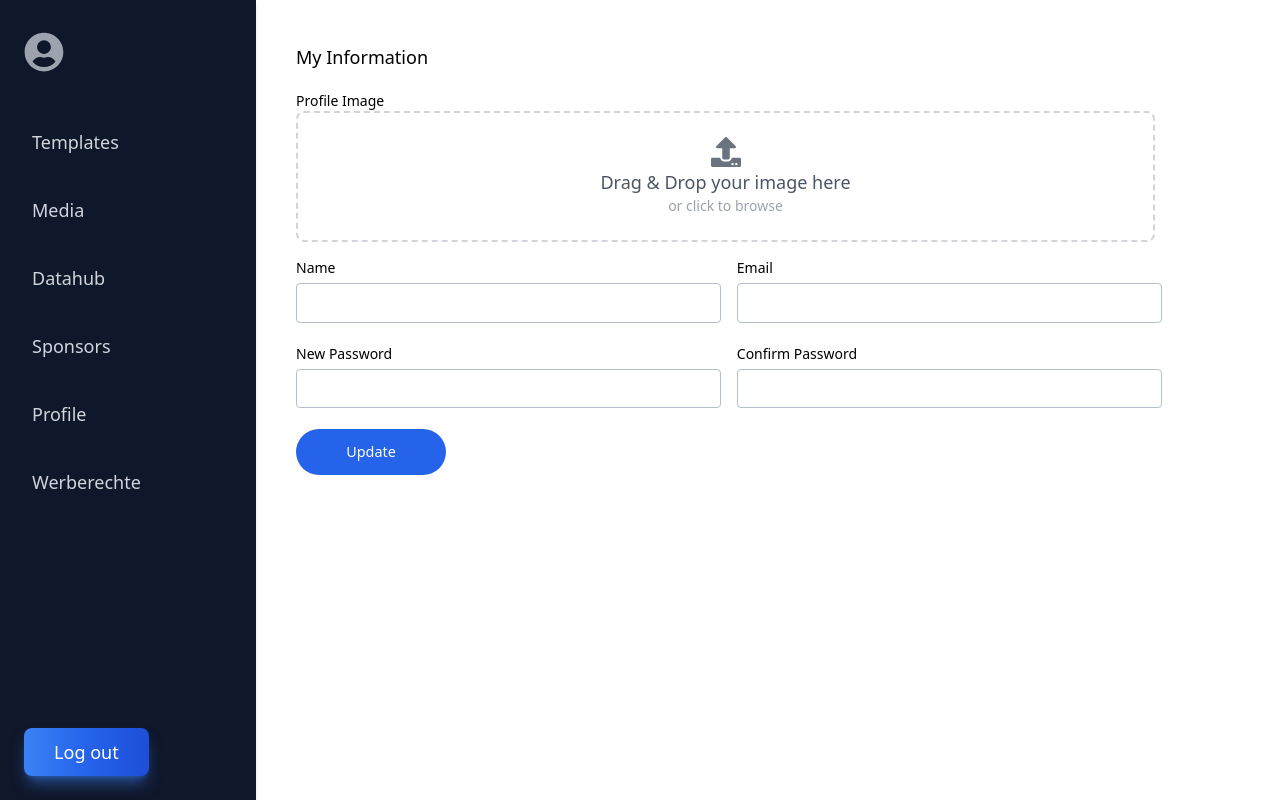
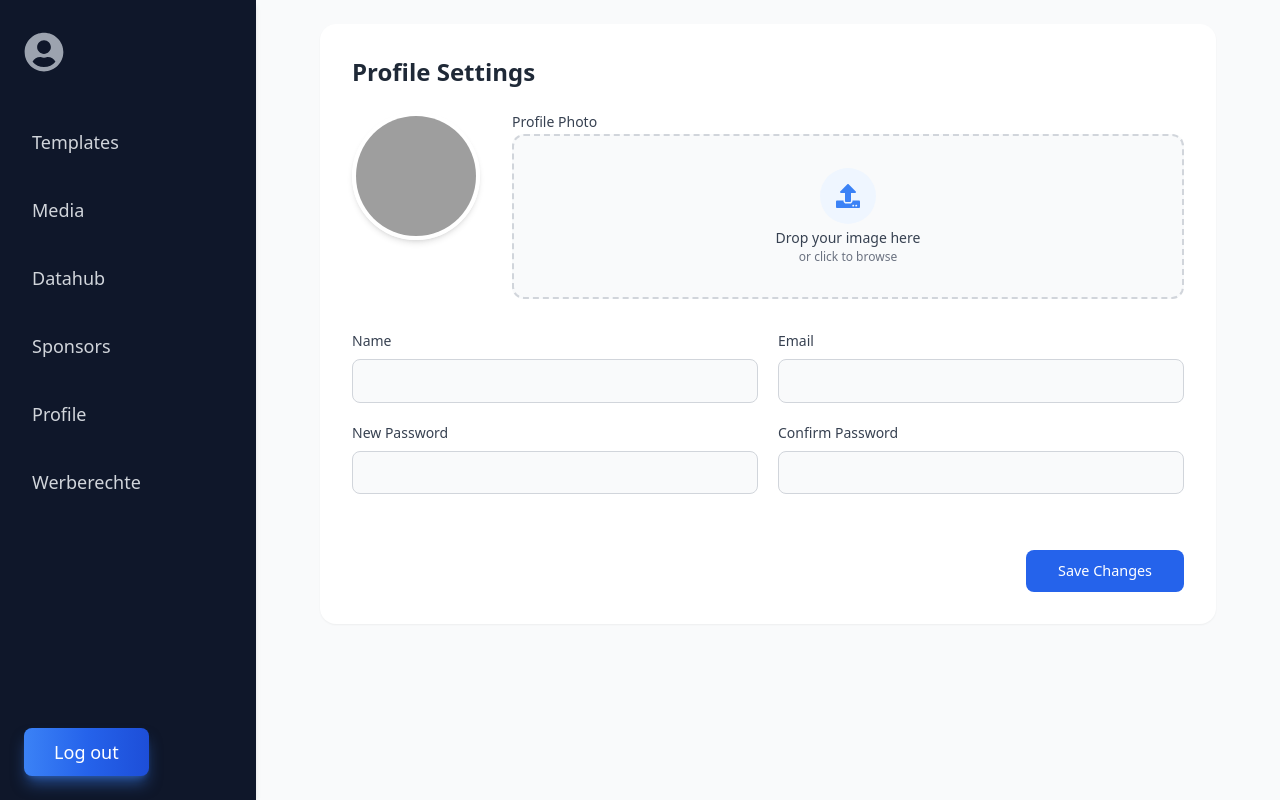
Before and after one commit to stasautomadic/templates.automadic.io, a Next.js app: page /profile in a window 1280 px wide. Built offline with nearby package versions, Linux system fonts and the light colour scheme; grey boxes are pictures that could not be loaded.

Commit message:
Update profile page with modern UI and real-time image updates

```diff
--- a/pages/profile.jsx
+++ b/pages/profile.jsx
@@ -7,15 +7,17 @@ import { FaUpload } from 'react-icons/fa';
 
 const Profile = () => {
   const [isSidebarOpen, setSidebarOpen] = useState(false);
-  const [user, setUser] = useState(null); // Replace 'any' with your user type
+  const [user, setUser] = useState(null);
   const [newImage, setNewImage] = useState(null);
+  const [selectedFileName, setSelectedFileName] = useState('');
   const [name, setName] = useState('');
   const [email, setEmail] = useState('');
   const [password, setPassword] = useState('');
   const [confirmPassword, setConfirmPassword] = useState('');
   const [userId, setUserId] = useState('');
   const [loading, setLoading] = useState(false);
-  const [image , setImage] = useState('')
+  const [image, setImage] = useState('');
+  const [previewImage, setPreviewImage] = useState(null);
 
   useEffect(() => {
     const id = localStorage.getItem('userId');
@@ -29,13 +31,27 @@ const Profile = () => {
       setUser(data.user);
       setName(data.user.userName);
       setEmail(data.user.Email);
-      setImage(data.user.userAvatar[0]?.url)
+      setImage(data.user.userAvatar[0]?.url);
     };
 
     if (userId) {
       fetchUserProfile();
     }
   }, [userId]);
+
+  const handleFileChange = (e) => {
+    const file = e.target.files?.[0];
+    if (file) {
+      setNewImage(file);
+      setSelectedFileName(file.name);
+
+      const reader = new FileReader();
+      reader.onloadend = () => {
+        setPreviewImage(reader.result);
+      };
+      reader.readAsDataURL(file);
+    }
+  };
 
   const handleImageUpload = async () => {
     if (!newImage) return;
@@ -48,13 +64,12 @@ const Profile = () => {
       body: formData,
     });
 
-
     if (!response.ok) {
-      console.log(response)
+      console.log(response);
     }
 
     const data = await response.json();
-    return data.image_url; // Return the uploaded image URL
+    return data.image_url;
   };
 
   const handleProfileUpdate = async (e) => {
@@ -65,7 +80,7 @@ const Profile = () => {
     if (newImage) {
       imageUrl = await handleImageUpload();
     } else {
-      imageUrl = user?.userAvatar[0]?.url || image; // Default to the existing image
+      imageUrl = user?.userAvatar[0]?.url || image;
     }
 
     const updatedUser = {};
@@ -84,25 +99,32 @@ const Profile = () => {
     });
 
     if (response.ok) {
-      alert('Profile updated successfully!');
+      if (updatedUser.userAvatar?.[0]?.url) {
+        setImage(updatedUser.userAvatar[0].url);
+        localStorage.setItem('userImage', updatedUser.userAvatar[0].url);
 
-      // Update localStorage with the new values
+        setUser(prev => ({
+          ...prev,
+          userAvatar: [{ url: updatedUser.userAvatar[0].url }]
+        }));
+
+        const imageUpdateEvent = new CustomEvent('profileImageUpdate', {
+          detail: { newImageUrl: updatedUser.userAvatar[0].url }
+        });
+        window.dispatchEvent(imageUpdateEvent);
+      }
+
       if (updatedUser.userName) {
         localStorage.setItem('userName', updatedUser.userName);
       }
-      if (updatedUser.userAvatar?.[0]?.url) {
-        localStorage.setItem('userImage', updatedUser.userAvatar[0].url);
-      }
 
-      // Update the state with new values
-      setName(updatedUser.userName);
-      setEmail(updatedUser.email);
-      setImage(updatedUser.userAvatar[0]?.url);
+      alert('Profile updated successfully!');
     } else {
       alert('Failed to update profile.');
     }
 
     setLoading(false);
+    setPreviewImage(null);
   };
 
   return (
@@ -112,94 +134,130 @@ const Profile = () => {
         <meta name="description" content="User profile page" />
         <meta name="viewport" content="width=device-width, initial-scale=1" />
       </Head>
-      <div className="flex h-screen">
-      <Sidebar
-        setIsOpen={() => setSidebarOpen(false)}
-        isOpen={isSidebarOpen}
-      />
+      <div className="flex h-screen bg-gray-50">
+        <Sidebar setIsOpen={() => setSidebarOpen(false)} isOpen={isSidebarOpen} />
         <div className="flex-1 flex flex-col w-[80%]">
           <Header toggleSidebar={() => setSidebarOpen(!isSidebarOpen)} />
-          <main className="flex-1 overflow-y-auto bg-white p-6">
-            <div className="container mx-auto px-4">
-              <h4 className="my-5">My Information</h4>
-              <form onSubmit={handleProfileUpdate} className="space-y-4">
-              {(user?.userAvatar?.[0]?.url || image) && (
+
+          <main className="flex-1 overflow-y-auto p-6 bg-gray-50">
+            <div className="max-w-4xl mx-auto">
+              <div className="bg-white rounded-2xl shadow-sm p-8">
+                <h2 className="text-2xl font-semibold text-gray-800 mb-6">Profile Settings</h2>
+
+                <form onSubmit={handleProfileUpdate} className="space-y-8">
+                  {/* Profile Image Section */}
+                  <div className="flex items-start space-x-8">
+                    {/* Current/Preview Image */}
+                    <div className="flex-shrink-0">
+                      <div className="relative group">
                         <img
-                  src={user?.userAvatar?.[0]?.url || image}
+                          src={previewImage || user?.userAvatar?.[0]?.url || image || '/default-avatar.png'}
                           alt="Profile"
-                  className="mt-2 h-24 w-24 object-cover"
+                          className="w-32 h-32 rounded-full object-cover border-4 border-white shadow-md"
                         />
-              )}
-                  <div className='w-[91%]'>
-                  <label className="block text-sm font-medium">Profile Image</label>
-                  <div className="flex items-center justify-center w-full border-2 border-dashed border-gray-300 rounded-lg p-6 hover:border-blue-500 transition-colors duration-300 cursor-pointer">
+                      </div>
+                    </div>
+
+                    {/* Upload Section */}
+                    <div className="flex-1">
+                      <label className="block text-sm font-medium text-gray-700 mb-2">Profile Photo</label>
+                      <div className="relative">
+                        <div className="border-2 border-dashed border-gray-300 rounded-xl p-8 transition-all hover:border-blue-500 bg-gray-50 hover:bg-gray-50/80">
                           <input
                             type="file"
-                    onChange={(e) => setNewImage(e.target.files?.[0] || null)}
-                    className="hidden" // Hide the default input
-                    id="image-upload" // Associate label with input
+                            onChange={handleFileChange}
+                            className="hidden"
+                            id="image-upload"
+                            accept="image/*"
                           />
                           <label htmlFor="image-upload" className="flex flex-col items-center cursor-pointer">
-                    <FaUpload className="text-3xl text-gray-500 mb-2" /> {/* Upload icon */}
-                    <span className="text-gray-600">Drag & Drop your image here</span>
-                    <span className="text-gray-400 text-sm">or click to browse</span>
+                            <div className="p-4 rounded-full bg-blue-50 mb-4">
+                              <FaUpload className="w-6 h-6 text-blue-500" />
+                            </div>
+                            {selectedFileName ? (
+                              <div className="text-center">
+                                <span className="text-sm font-medium text-gray-900">{selectedFileName}</span>
+                                <span className="block text-xs text-gray-500 mt-1">Click to change</span>
+                              </div>
+                            ) : (
+                              <>
+                                <span className="text-sm font-medium text-gray-700">Drop your image here</span>
+                                <span className="text-xs text-gray-500 mt-1">or click to browse</span>
+                              </>
+                            )}
                           </label>
                         </div>
                       </div>
+                    </div>
+                  </div>
 
-                <div className="flex space-x-4">
-                  <div className='w-[45%]'>
-                    <label className="block text-sm font-medium">Name</label>
+                  {/* Form Fields */}
+                  <div className="grid grid-cols-1 md:grid-cols-2 gap-6">
+                    <div className="space-y-2">
+                      <label className="block text-sm font-medium text-gray-700">Name</label>
                       <input
                         type="text"
                         value={name}
                         onChange={(e) => setName(e.target.value)}
                         required
-                      className="border p-2 rounded"
+                        className="w-full px-4 py-2.5 rounded-lg border border-gray-300 focus:ring-2 focus:ring-blue-500 focus:border-transparent transition-all bg-gray-50 hover:bg-white focus:bg-white"
                       />
                     </div>
 
-                  <div className='w-[45%]'>
-                    <label className="block text-sm font-medium">Email</label>
+                    <div className="space-y-2">
+                      <label className="block text-sm font-medium text-gray-700">Email</label>
                       <input
                         type="email"
                         value={email}
                         onChange={(e) => setEmail(e.target.value)}
                         required
-                      className="border p-2 rounded"
+                        className="w-full px-4 py-2.5 rounded-lg border border-gray-300 focus:ring-2 focus:ring-blue-500 focus:border-transparent transition-all bg-gray-50 hover:bg-white focus:bg-white"
+                      />
+                    </div>
+
+                    <div className="space-y-2">
+                      <label className="block text-sm font-medium text-gray-700">New Password</label>
+                      <input
+                        type="password"
+                        value={password}
+                        onChange={(e) => setPassword(e.target.value)}
+                        className="w-full px-4 py-2.5 rounded-lg border border-gray-300 focus:ring-2 focus:ring-blue-500 focus:border-transparent transition-all bg-gray-50 hover:bg-white focus:bg-white"
+                      />
+                    </div>
+
+                    <div className="space-y-2">
+                      <label className="block text-sm font-medium text-gray-700">Confirm Password</label>
+                      <input
+                        type="password"
+                        value={confirmPassword}
+                        onChange={(e) => setConfirmPassword(e.target.value)}
+                        className="w-full px-4 py-2.5 rounded-lg border border-gray-300 focus:ring-2 focus:ring-blue-500 focus:border-transparent transition-all bg-gray-50 hover:bg-white focus:bg-white"
                       />
                     </div>
                   </div>
 
-                <div className="flex space-x-4">
-                  <div className='w-[45%]'>
-                    <label className="block text-sm font-medium">New Password</label>
-                    <input
-                      type="password"
-                      value={password}
-                      onChange={(e) => setPassword(e.target.value)}
-                      className="border p-2 rounded"
-                    />
-                  </div>
-
-                  <div className='w-[45%]'>
-                    <label className="block text-sm font-medium">Confirm Password</label>
-                    <input
-                      type="password"
-                      value={confirmPassword}
-                      onChange={(e) => setConfirmPassword(e.target.value)}
-                      className="border p-2 rounded"
-                    />
-                  </div>
-                </div>
-
+                  {/* Submit Button */}
+                  <div className="flex justify-end pt-6">
                     <button
                       type="submit"
-                  className="mt-[2rem] bg-blue-600 text-white p-3 rounded-full w-[150px]"
+                      disabled={loading}
+                      className="px-8 py-2.5 bg-blue-600 text-white rounded-lg hover:bg-blue-700 focus:ring-4 focus:ring-blue-300 transition-all disabled:opacity-50 disabled:cursor-not-allowed flex items-center space-x-2"
                     >
-                  {loading ? 'Updating ...' : 'Update'}
+                      {loading ? (
+                        <>
+                          <svg className="animate-spin h-5 w-5 text-white" xmlns="http://www.w3.org/2000/svg" fill="none" viewBox="0 0 24 24">
+                            <circle className="opacity-25" cx="12" cy="12" r="10" stroke="currentColor" strokeWidth="4"></circle>
+                            <path className="opacity-75" fill="currentColor" d="M4 12a8 8 0 018-8V0C5.373 0 0 5.373 0 12h4zm2 5.291A7.962 7.962 0 014 12H0c0 3.042 1.135 5.824 3 7.938l3-2.647z"></path>
+                          </svg>
+                          <span>Updating...</span>
+                        </>
+                      ) : (
+                        <span>Save Changes</span>
+                      )}
                     </button>
+                  </div>
                 </form>
+              </div>
             </div>
           </main>
         </div>
```
Lines whose indentation alone changed are shown as unchanged.
